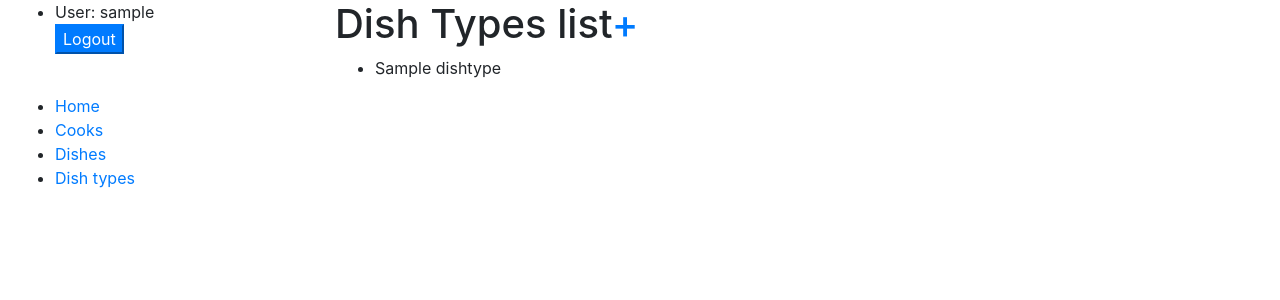
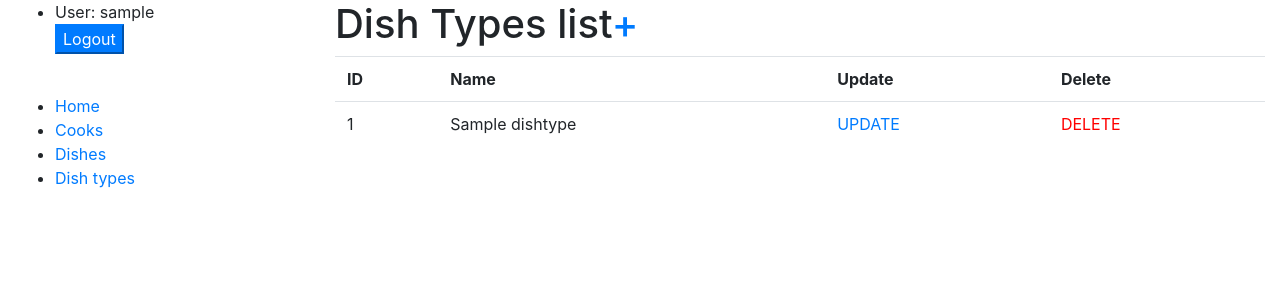
Before and after one commit to b3v3kt0r/restaurant-kitchen-service, a Django app: page /kitchen/dish-types/ in a window 1280 px wide. Shown: the top 300 px of the page. Run offline with Django 5.2, Linux system fonts and the light colour scheme; a user stored in the database is signed in; tables that the repository leaves empty hold one stand-in row (values such as "Sample post").

Commit message:
implemented create/update/delete feature for dish-type & little cod fixes in other templates

```diff
--- a/kitchen/urls.py
+++ b/kitchen/urls.py
@@ -4,6 +4,8 @@ from kitchen.views import (
     index,
     DishTypeListView,
     DishTypeCreateView,
+    DishTypeUpdateView,
+    DishTypeDeleteView,
     DishListView,
     DishDetailView,
     CookListView,
@@ -13,6 +15,8 @@ urlpatterns = [
     path("", index, name="index"),
     path("dish-types/", DishTypeListView.as_view(), name="dish_type_list"),
     path("dish-types/create/", DishTypeCreateView.as_view(), name="dish_type_create"),
+    path("dish-types/<int:pk>/update/", DishTypeUpdateView.as_view(), name="dish_type_update"),
+    path("dish-types/<int:pk>/delete/", DishTypeDeleteView.as_view(), name="dish_type_delete"),
     path("dishes/", DishListView.as_view(), name="dish_list"),
     path("dishes/<int:pk>/", DishDetailView.as_view(), name="dish_detail"),
     path("cooks/", CookListView.as_view(), name="cook_list"),
--- a/kitchen/views.py
+++ b/kitchen/views.py
@@ -35,6 +35,19 @@ class DishTypeCreateView(LoginRequiredMixin, generic.CreateView):
     template_name = "kitchen/dish_type_form.html"
 
 
+class DishTypeUpdateView(LoginRequiredMixin, generic.UpdateView):
+    model = DishType
+    fields = "__all__"
+    success_url = reverse_lazy("kitchen:dish_type_list")
+    template_name = "kitchen/dish_type_form.html"
+
+
+class DishTypeDeleteView(LoginRequiredMixin, generic.DeleteView):
+    model = DishType
+    success_url = reverse_lazy("kitchen:dish_type_list")
+    template_name = "kitchen/dish_type_confirm_delete.html"
+
+
 class DishListView(LoginRequiredMixin, generic.ListView):
     model = Dish
     template_name = "kitchen/dish_list.html"
--- a/templates/kitchen/dish_type_form.html
+++ b/templates/kitchen/dish_type_form.html
@@ -1,7 +1,7 @@
 {% extends "base.html" %}
 {% load crispy_forms_filters %}
 {% block content %}
-  <h1>Create dish type</h1>
+  <h1>{{ object|yesno:"Update,Create" }} dish type</h1>
   <form action="" method="post" novalidate>
     {% csrf_token %}
     {{ form|crispy }}
--- a/templates/kitchen/dish_type_list.html
+++ b/templates/kitchen/dish_type_list.html
@@ -2,10 +2,20 @@
 {% block content %}
   <h1>Dish Types list<a href="{% url 'kitchen:dish_type_create' %}">+</a></h1>
   {% if dish_type_list %}
+    <table class="table">
+    <tr>
+      <th>ID</th>
+      <th>Name</th>
+      <th>Update</th>
+      <th>Delete</th>
+    </tr>
     {% for dish_type in dish_type_list %}
-      <ul>
-        <li>{{ dish_type }}</li>
-      </ul>
+      <tr>
+        <td>{{ dish_type.id }}</td>
+        <td>{{ dish_type.name }}</td>
+        <td><a href="{% url 'kitchen:dish_type_update' dish_type.id %}">UPDATE</a></td>
+        <td><a style="color: red" href="{% url 'kitchen:dish_type_delete' dish_type.id %}">DELETE</a></td>
+      </tr>
     {% endfor %}
   {% else %}
     <p>There are no dish types!</p>
```
Also changed, not shown: templates/kitchen/dish_type_confirm_delete.html (+10 -0 lines).
